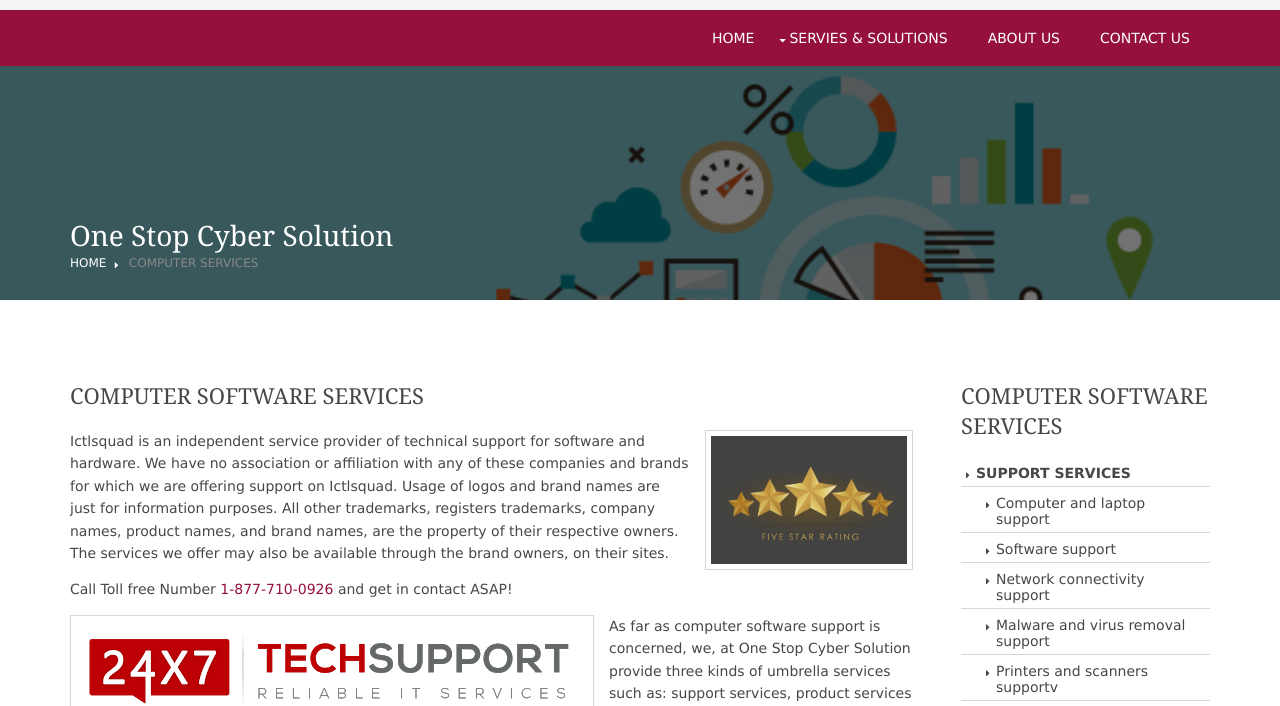
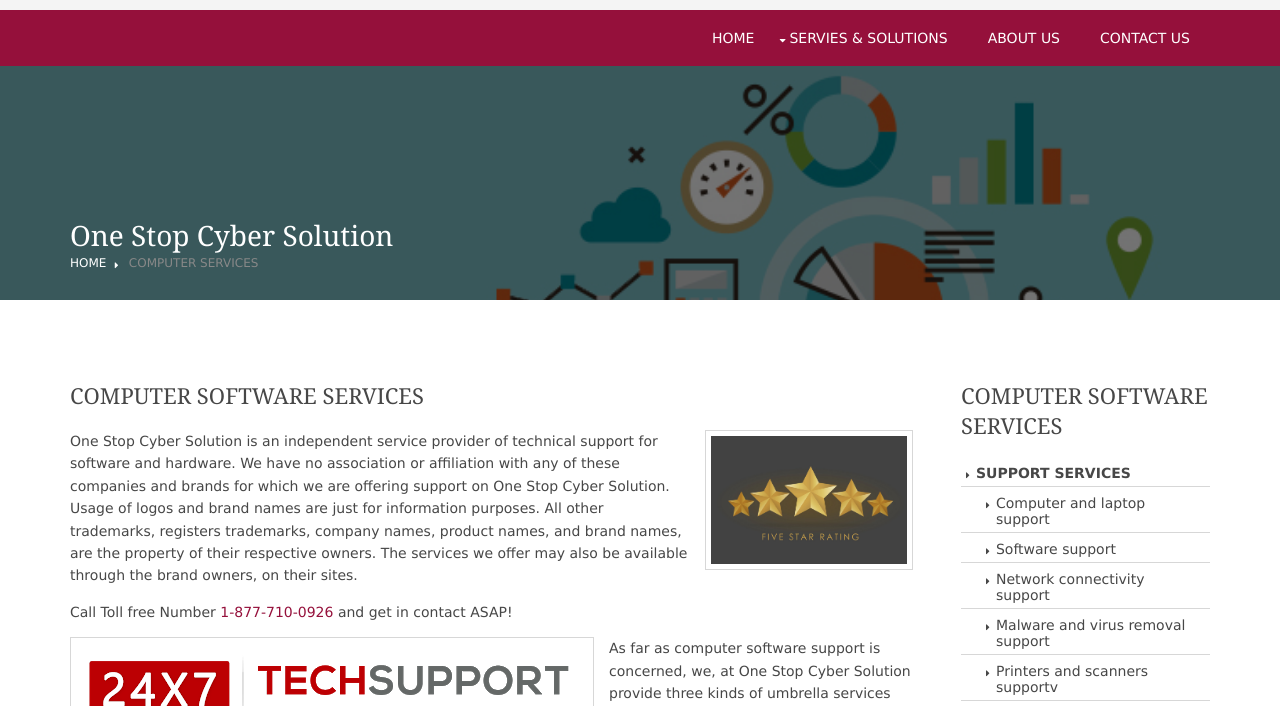
Before and after one commit to webthreaders/One-stop-Cyber-Solution, a plain HTML site: page sub/ComputerServices.html in a window 1280 px wide. Shown: the part 86-792 px from the top of the page. Drawn offline with nearby package versions, Linux system fonts and the light colour scheme; files whose address does not match are found by name.

Commit message:
Update ComputerServices.html

```diff
--- a/sub/ComputerServices.html
+++ b/sub/ComputerServices.html
@@ -90,7 +90,7 @@
       <!-- ################################################################################################ -->
       <h1>COMPUTER SOFTWARE SERVICES</h1>
       <img class="imgr borderedbox inspace-5" src="../images/5star.PNG" alt="" style="height: 10em; width: auto;">
-      <p>Ictlsquad is an independent service provider of technical support for software and hardware. We have no association or affiliation with any of these companies and brands for which we are offering support on Ictlsquad. Usage of logos and brand names are just for information purposes. All other trademarks, registers trademarks, company names, product names, and brand names, are the property of their respective owners. The services we offer may also be available through the brand owners, on their sites.</p>
+      <p>One Stop Cyber Solution is an independent service provider of technical support for software and hardware. We have no association or affiliation with any of these companies and brands for which we are offering support on One Stop Cyber Solution. Usage of logos and brand names are just for information purposes. All other trademarks, registers trademarks, company names, product names, and brand names, are the property of their respective owners. The services we offer may also be available through the brand owners, on their sites.</p>
       <p>Call Toll free Number <a href="#">1-877-710-0926</a> and get in contact ASAP!</p>
       <img class="imgl borderedbox inspace-5" src="../images/24.png" alt="">
       <p>As far as computer software support is concerned, we, at One Stop Cyber Solution provide three kinds of umbrella services such as: support services, product services and miscellaneous services.</p>
```
